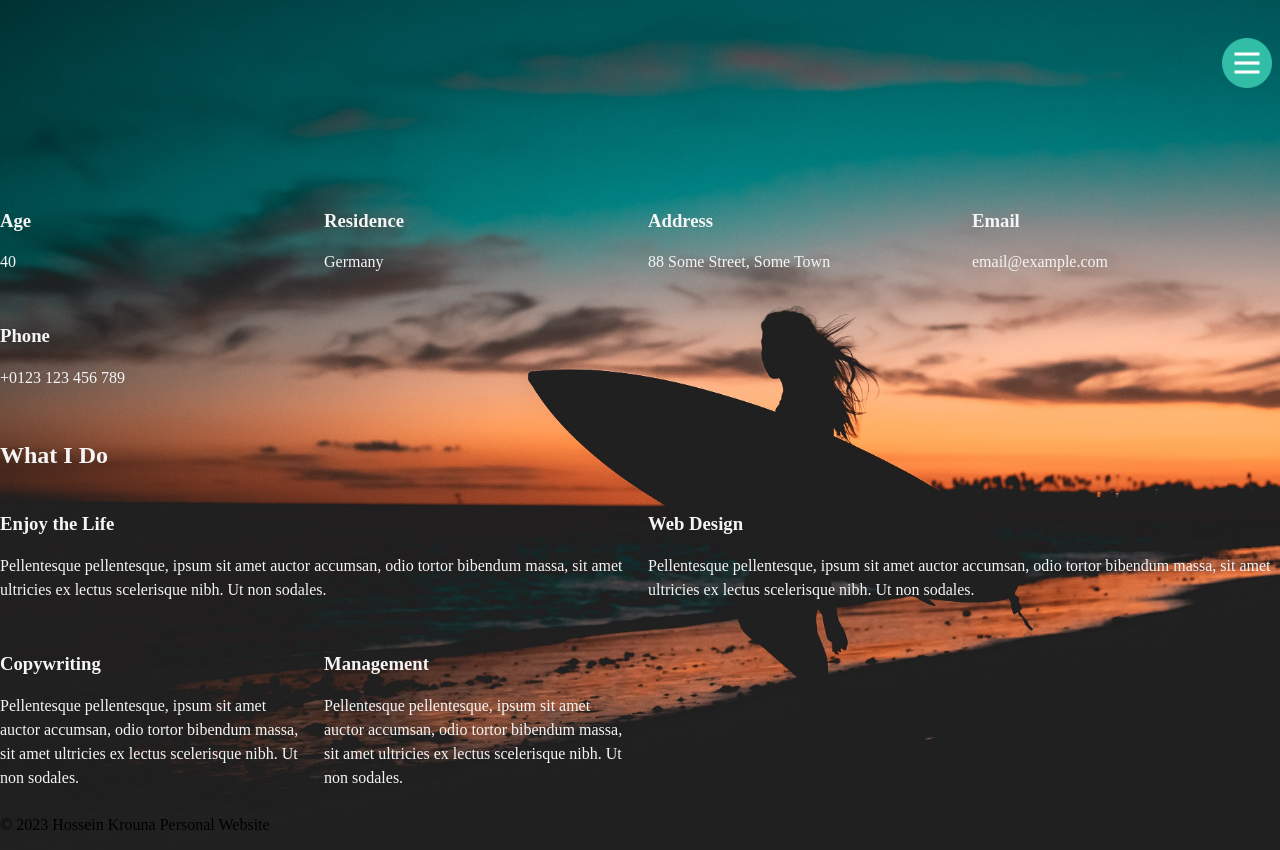
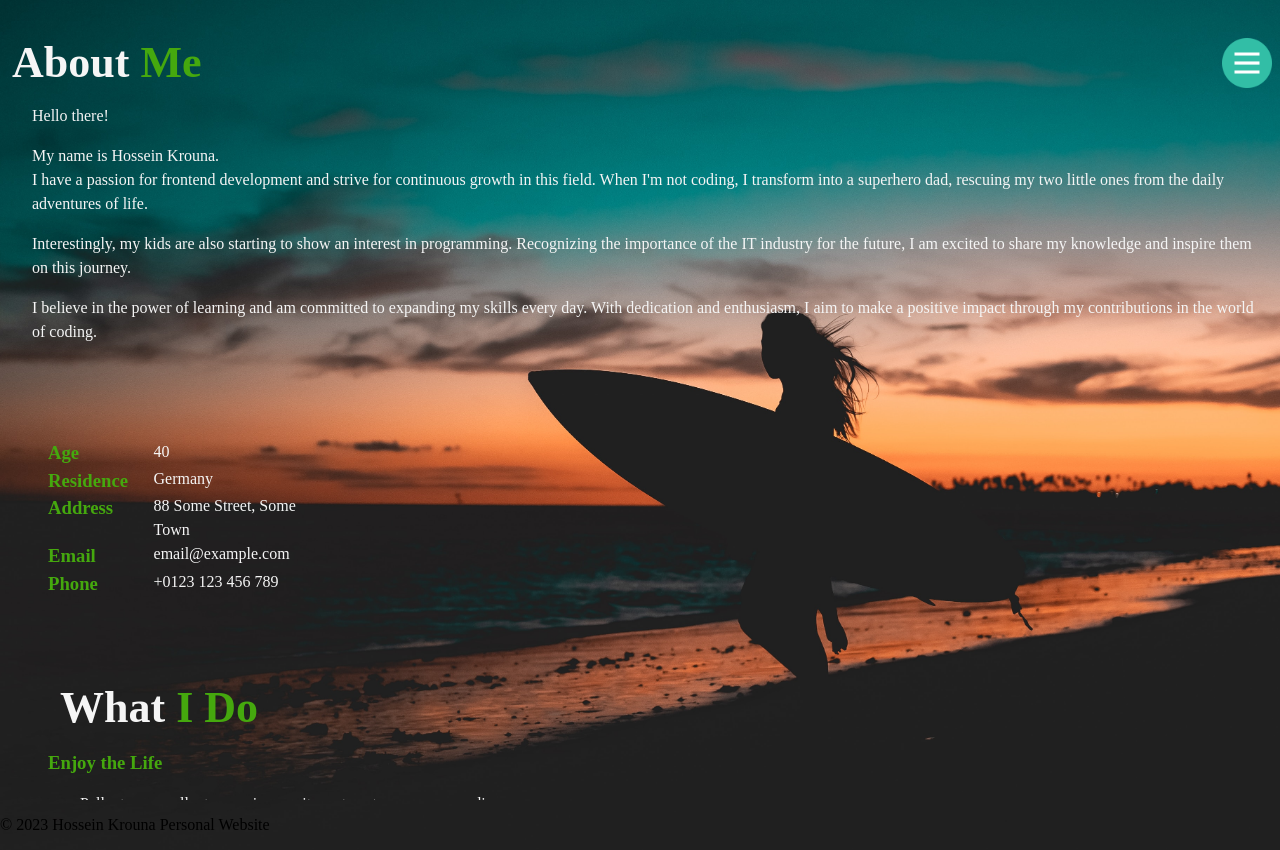
Before and after one commit to HosseinKrouna/my-personal-website, a Next.js app: page /about in a window 1280 px wide. Built offline with nearby package versions, Linux system fonts and the light colour scheme.

Commit message:
modify: profile description and address

```diff
--- a/components/styles/StyledAbout.js
+++ b/components/styles/StyledAbout.js
@@ -2,20 +2,28 @@ import styled from "styled-components";
 
 export const ContentWrapper = styled.div`
 	--primary-color: whitesmoke;
+	--secondary-color: #45a80e;
 
 	h2 {
 		color: var(--primary-color);
-		font-size: 24px;
+		font-size: 44px;
 		margin-bottom: 10px;
+		margin-left: 12px;
 	}
 
 	h3 {
-		color: var(--primary-color);
+		color: var(--secondary-color);
 	}
 
 	p {
 		color: var(--primary-color);
 		font-size: 16px;
 		line-height: 1.5;
+		margin-left: 32px;
+		margin-right: 15px;
 	}
 `;
+
+export const HighlightedText = styled.span`
+	color: var(--secondary-color);
+`;
--- a/pages/about.js
+++ b/pages/about.js
@@ -1,6 +1,9 @@
 import Layout from "../components/Layout";
-import { Grid } from "@mui/material";
-import { ContentWrapper } from "@/components/styles/StyledAbout";
+import { Grid, Box } from "@mui/material";
+import {
+	ContentWrapper,
+	HighlightedText,
+} from "@/components/styles/StyledAbout";
 import { motion, useScroll, useTransform } from "framer-motion";
 
 const cardVariants = {
@@ -9,9 +12,9 @@ const cardVariants = {
 };
 
 function AboutPage() {
-	const { scrollY } = useScroll();
-	const opacity = useTransform(scrollY, [100, 200], [0, 1]);
-
+	const { scrollYProgress } = useScroll();
+	const opacity = useTransform(scrollYProgress, [0.5, 0.7], [0, 1]);
+	const translateY = useTransform(scrollYProgress, [0.5, 0.7], [50, 0]);
 	return (
 		<Layout>
 			<ContentWrapper>
@@ -21,78 +24,138 @@ function AboutPage() {
 							variants={cardVariants}
 							initial="hidden"
 							animate="visible"
-							style={{ opacity }}
+							style={{ opacity, y: translateY }}
 						>
-							<h2>About Me</h2>
+							<h2>
+								About <HighlightedText>Me</HighlightedText>
+							</h2>
+
+							<p>Hello there!</p>
 							<p>
-								{`Hello there! My name is Hossein Krouna. I have a passion for frontend
-				development and strive for continuous growth in this field. When I'm not
-				coding, I transform into a superhero dad, rescuing my two little ones
-				from the daily adventures of life. Interestingly, my kids are also
-				starting to show an interest in programming. Recognizing the importance
-				of the IT industry for the future, I am excited to share my knowledge
-				and inspire them on this journey. I believe in the power of learning and
-				am committed to expanding my skills every day. With dedication and
-				enthusiasm, I aim to make a positive impact through my contributions in
-				the world of coding.`}
+								My name is Hossein Krouna.
+								<br />I have a passion for frontend development and strive for
+								continuous growth in this field. When
+								{` I'm`} not coding, I transform into a superhero dad, rescuing
+								my two little ones from the daily adventures of life.
+							</p>
+							<p>
+								Interestingly, my kids are also starting to show an interest in
+								programming. Recognizing the importance of the IT industry for
+								the future, I am excited to share my knowledge and inspire them
+								on this journey.
+							</p>
+							<p>
+								I believe in the power of learning and am committed to expanding
+								my skills every day. With dedication and enthusiasm, I aim to
+								make a positive impact through my contributions in the world of
+								coding.
 							</p>
 						</motion.div>
 					</Grid>
-					<Grid item xs={6} sm={3}>
+					<Box sx={{ flexGrow: 1 }}>
+						<Grid container mt={8} ml={8}>
+							<motion.div
+								variants={cardVariants}
+								initial="hidden"
+								animate="visible"
+								style={{ opacity, y: translateY }}
+							>
+								<Grid item container xs={12}>
+									<Grid item xs={3}>
 										<h3>Age</h3>
+									</Grid>
+									<Grid item xs={9}>
 										<p>40</p>
 									</Grid>
-					<Grid item xs={6} sm={3}>
+								</Grid>
+
+								<Grid item container xs={12} sx={{ my: -4 }}>
+									<Grid item xs={3}>
 										<h3>Residence</h3>
+									</Grid>
+									<Grid item xs={9}>
 										<p>Germany</p>
 									</Grid>
-					<Grid item xs={6} sm={3}>
+								</Grid>
+
+								<Grid item container xs={12} sx={{ my: -4 }}>
+									<Grid item xs={3}>
 										<h3>Address</h3>
+									</Grid>
+									<Grid item xs={9}>
 										<p>88 Some Street, Some Town</p>
 									</Grid>
-					<Grid item xs={6} sm={3}>
+								</Grid>
+
+								<Grid item container xs={12} sx={{ my: -4 }}>
+									<Grid item xs={3}>
 										<h3>Email</h3>
+									</Grid>
+									<Grid item xs={9}>
 										<p>email@example.com</p>
 									</Grid>
-					<Grid item xs={6} sm={3}>
+								</Grid>
+
+								<Grid item container xs={12} sx={{ my: -4 }}>
+									<Grid item xs={3}>
 										<h3>Phone</h3>
+									</Grid>
+									<Grid item xs={9}>
 										<p>+0123 123 456 789</p>
 									</Grid>
+								</Grid>
+							</motion.div>
+						</Grid>
+					</Box>
+
+					<Box sx={{ flexGrow: 1 }}>
+						<Grid container mt={8} ml={8}>
+							<motion.div
+								variants={cardVariants}
+								initial="hidden"
+								animate="visible"
+								style={{ opacity, y: translateY }}
+							>
 								<Grid item xs={12}>
-						<h2>What I Do</h2>
+									<h2>
+										What <HighlightedText>I Do</HighlightedText>
+									</h2>
 								</Grid>
 								<Grid item xs={12} sm={6}>
 									<h3>Enjoy the Life</h3>
 									<p>
-							Pellentesque pellentesque, ipsum sit amet auctor accumsan, odio
-							tortor bibendum massa, sit amet ultricies ex lectus scelerisque
-							nibh. Ut non sodales.
+										Pellentesque pellentesque, ipsum sit amet auctor accumsan,
+										odio tortor bibendum massa, sit amet ultricies ex lectus
+										scelerisque nibh. Ut non sodales.
 									</p>
 								</Grid>
 								<Grid item xs={12} sm={6}>
 									<h3>Web Design</h3>
 									<p>
-							Pellentesque pellentesque, ipsum sit amet auctor accumsan, odio
-							tortor bibendum massa, sit amet ultricies ex lectus scelerisque
-							nibh. Ut non sodales.
+										Pellentesque pellentesque, ipsum sit amet auctor accumsan,
+										odio tortor bibendum massa, sit amet ultricies ex lectus
+										scelerisque nibh. Ut non sodales.
 									</p>
 								</Grid>
 								<Grid item xs={6} sm={3}>
 									<h3>Copywriting</h3>
 									<p>
-							Pellentesque pellentesque, ipsum sit amet auctor accumsan, odio
-							tortor bibendum massa, sit amet ultricies ex lectus scelerisque
-							nibh. Ut non sodales.
+										Pellentesque pellentesque, ipsum sit amet auctor accumsan,
+										odio tortor bibendum massa, sit amet ultricies ex lectus
+										scelerisque nibh. Ut non sodales.
 									</p>
 								</Grid>
 								<Grid item xs={6} sm={3}>
 									<h3>Management</h3>
 									<p>
-							Pellentesque pellentesque, ipsum sit amet auctor accumsan, odio
-							tortor bibendum massa, sit amet ultricies ex lectus scelerisque
-							nibh. Ut non sodales.
+										Pellentesque pellentesque, ipsum sit amet auctor accumsan,
+										odio tortor bibendum massa, sit amet ultricies ex lectus
+										scelerisque nibh. Ut non sodales.
 									</p>
 								</Grid>
+							</motion.div>
+						</Grid>
+					</Box>
 				</Grid>
 			</ContentWrapper>
 		</Layout>
```
Lines whose indentation alone changed are shown as unchanged.
